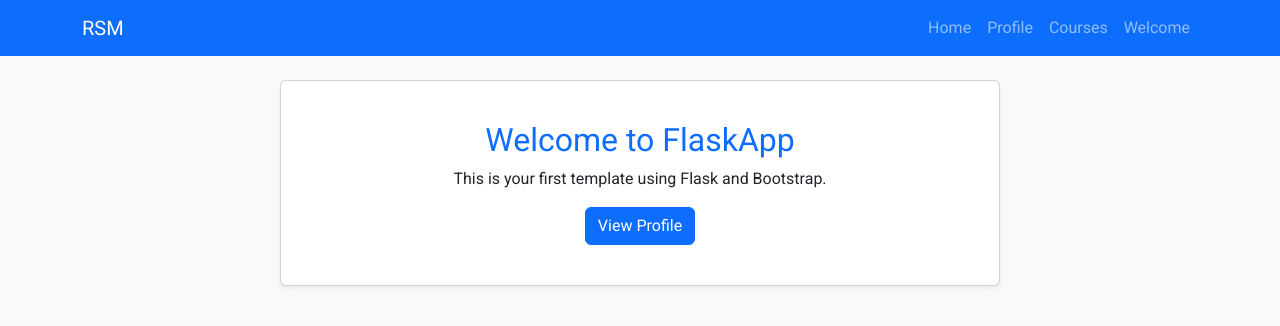
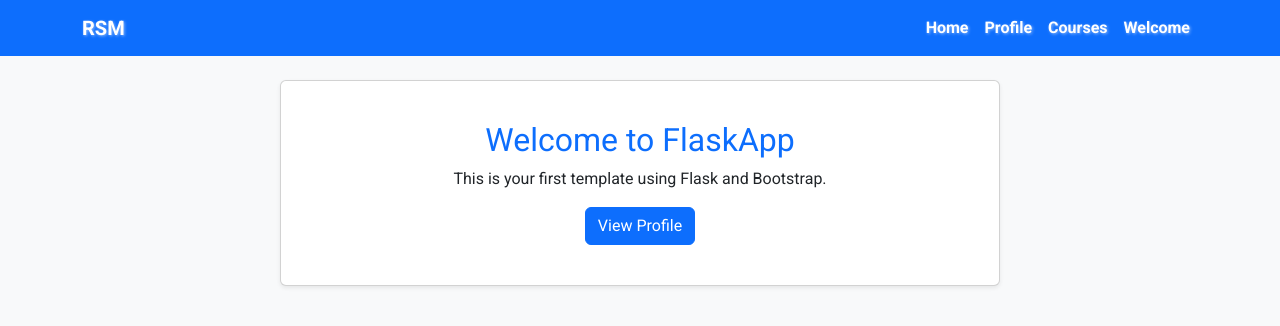
Before and after one commit to rstanbaugh/Flask-Server, a Flask app: page / in a window 1280 px wide. Shown: the top 326 px of the page. Run offline with Flask 3, Linux system fonts and the light colour scheme.

Commit message:
menu font colot fix

```diff
--- a/static/styles.css
+++ b/static/styles.css
@@ -14,11 +14,16 @@ body {
 /* Navbar Brand */
 .navbar-brand {
     color: #ffffff !important;
+    font-weight: 700; /* Make brand text bold */
+    text-shadow: 1px 1px 3px rgba(255, 255, 255, 0.5); /* Slight glow */
     transition: text-shadow 0.2s ease-in-out, font-size 0.2s ease-in-out;
 }
 
 /* Navbar Links (Menu Items) */
 .navbar-nav .nav-item .nav-link {
+    color: #ffffff !important; /* Ensure text is white */
+    font-weight: 600; /* Make text slightly bold */
+    text-shadow: 1px 1px 3px rgba(255, 255, 255, 0.5); /* Subtle glow effect */
     transition: text-shadow 0.2s ease-in-out, font-size 0.2s ease-in-out;
 }
 
```
Also changed, not shown: 1 other file.
